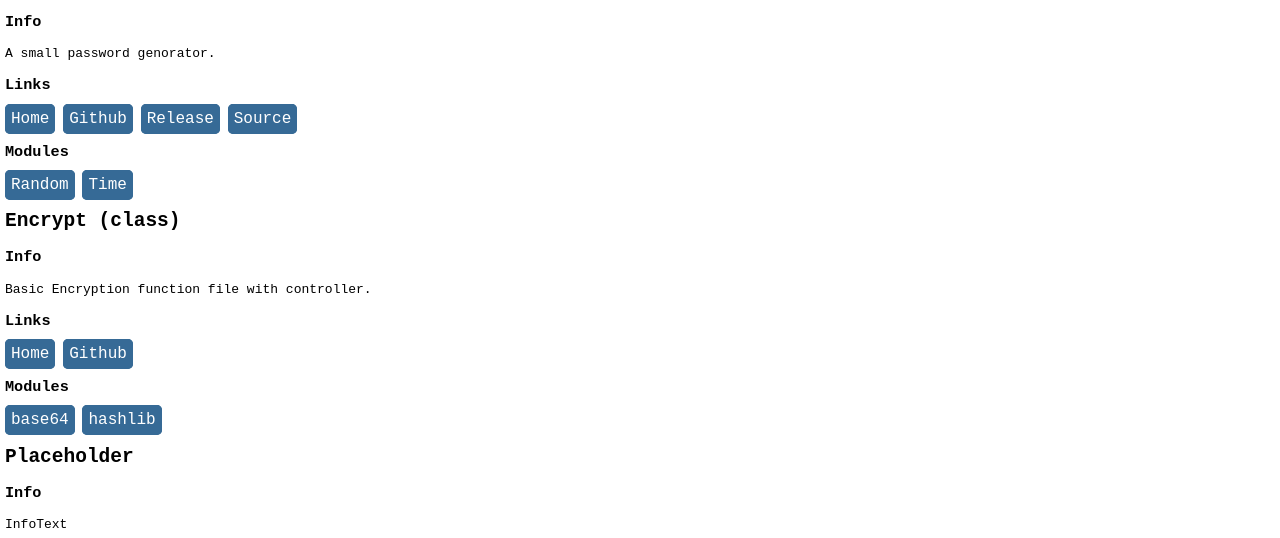
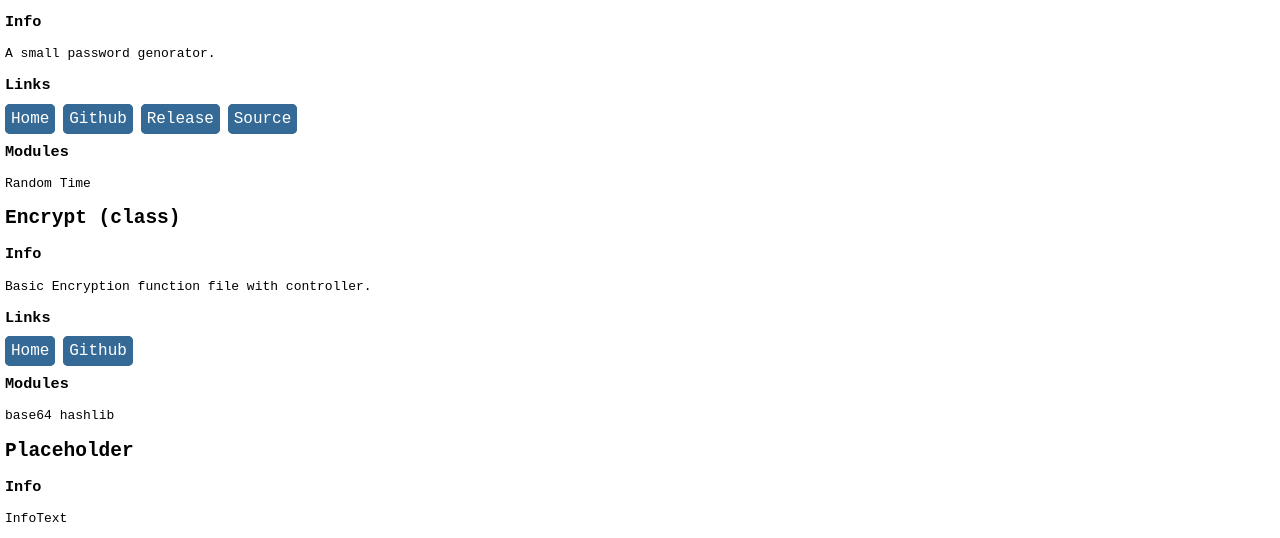
Before and after one commit to Haz001/HazOnline, a plain HTML site: page pages/python.html in a window 1280 px wide. Shown: the part 233-771 px from the top of the page. Drawn offline with nearby package versions, Linux system fonts and the light colour scheme.

Commit message:
Update python.html

```diff
--- a/pages/python.html
+++ b/pages/python.html
@@ -53,8 +53,8 @@ function sboc(){
 	<a class="py" href="https://raw.githubusercontent.com/Haz001/PasswordGen3k/master/Release/pg3k.py">Source</a>
 
 	<h3>Modules</h3>
-	<a class="py">Random</a>
-	<a class="py">Time</a>
+	<a >Random</a>
+	<a >Time</a>
 	<h2>Encrypt (class)</h2>
 	<h3>Info</h3>
 	<p>Basic Encryption function file with controller.</p>
@@ -62,8 +62,8 @@ function sboc(){
 	<a class="py" href="https://haz001.github.io/Encrypt/">Home</a>
 	<a class="py" href="https://github.com/Haz001/Encrypt/">Github</a>
 	<h3>Modules</h3>
-	<a class="py">base64</a>
-	<a class="py">hashlib</a>
+	<a >base64</a>
+	<a >hashlib</a>
 	<h2>Placeholder</h2>
 	<h3>Info</h3>
 	<p> InfoText </p>
```
